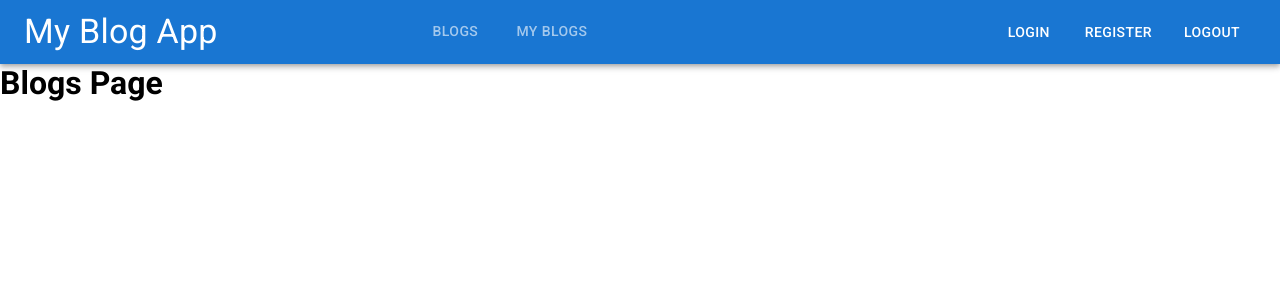
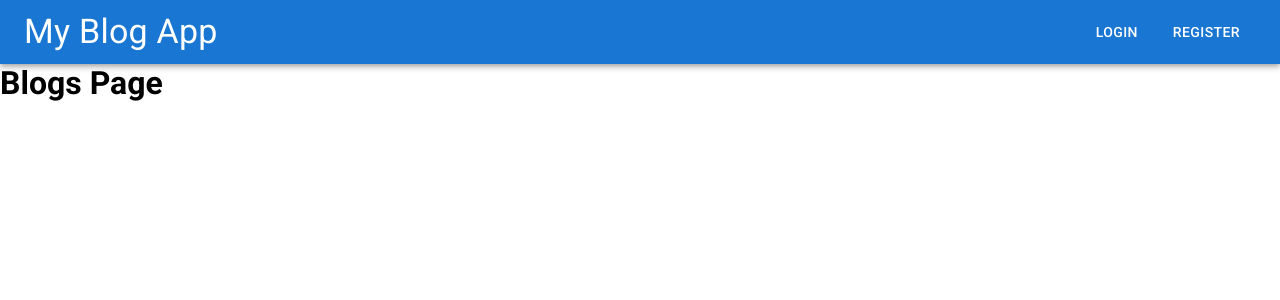
Before and after one commit to vatsalagarwall/blog-app, a React (Create React App) app in the folder client/: page / in a window 1280 px wide. Shown: the top 300 px of the page. Built offline with nearby package versions, Linux system fonts and the light colour scheme.

Commit message:
changes in login state

```diff
--- a/client/src/components/Header.jsx
+++ b/client/src/components/Header.jsx
@@ -25,6 +25,7 @@ const Header = () => {
       <AppBar position="sticky">
         <Toolbar>
           <Typography variant="h4">My Blog App</Typography>
+          {isLogin && (
             <Box display={"flex"} marginLeft="auto" marginRight={"auto"}>
               <Tabs
                 textColor="inherit"
@@ -36,7 +37,11 @@ const Header = () => {
                 {/* <Tab label="Create Blog" LinkComponent={Link} to="/create-blog" /> */}
               </Tabs>
             </Box>
+          )}
           <Box display={"flex"} marginLeft="auto">
+            {!isLogin && (
+              <>
+                {" "}
                 <Button
                   sx={{ margin: 1, color: "white" }}
                   LinkComponent={Link}
@@ -51,7 +56,11 @@ const Header = () => {
                 >
                   Register
                 </Button>
+              </>
+            )}
+            {isLogin && (
               <Button sx={{ margin: 1, color: "white" }}>Logout</Button>
+            )}
           </Box>
         </Toolbar>
       </AppBar>
```
Lines whose indentation alone changed are shown as unchanged.
